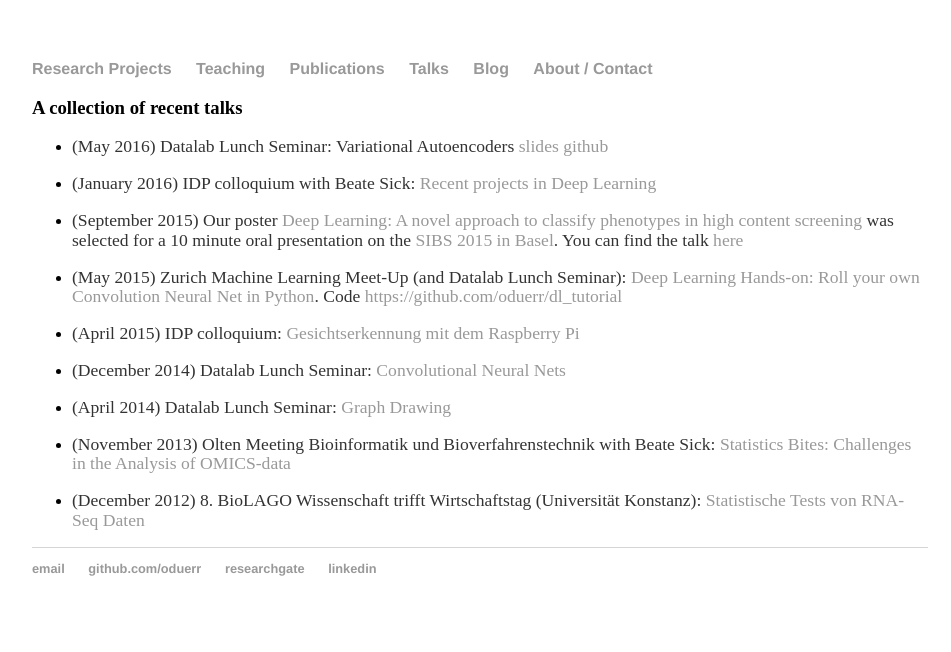
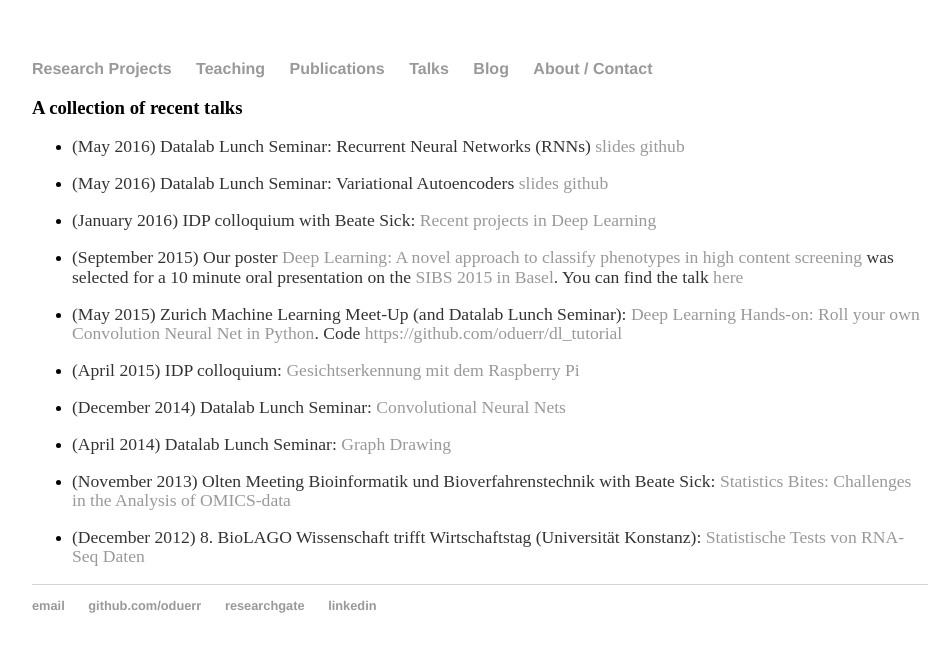
Before and after one commit to oduerr/oduerr.github.io, a Jekyll site: the page built from talks/index.md, in a window 1280 px wide. Shown: the top 652 px of the page, without its empty margins (160-1111 px from the left). Built offline with Jekyll 4.4.1, drawn with Linux system fonts in a browser that asks for light colours.

Commit message:
Added BBS talk

```diff
--- a/talks/index.md
+++ b/talks/index.md
@@ -5,6 +5,8 @@
 ---
 
 ### A collection of recent talks
+
+* (May 2016) Datalab Lunch Seminar: Recurrent Neural Networks (RNNs) [slides](https://home.zhaw.ch/~dueo/bbs/files/BBS_RNN.pdf) [github](https://github.com/oduerr/dl_tutorial/tree/master/tensorflow/RNN)
 
 * (May 2016) Datalab Lunch Seminar: Variational Autoencoders [slides](https://home.zhaw.ch/~dueo/bbs/files/vae.pdf) [github](https://github.com/oduerr/dl_tutorial/tree/master/tensorflow/vae)
 
```
